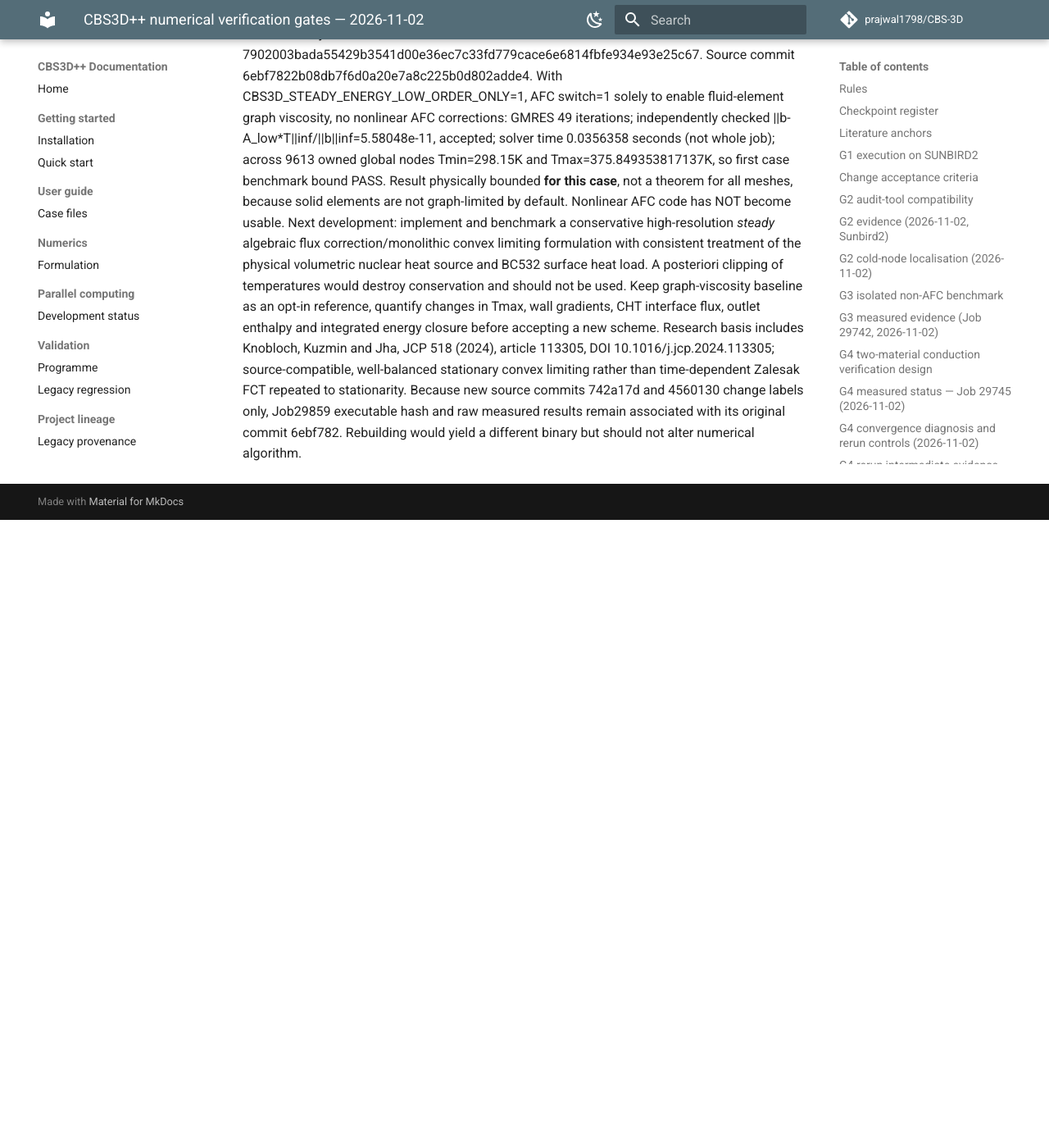
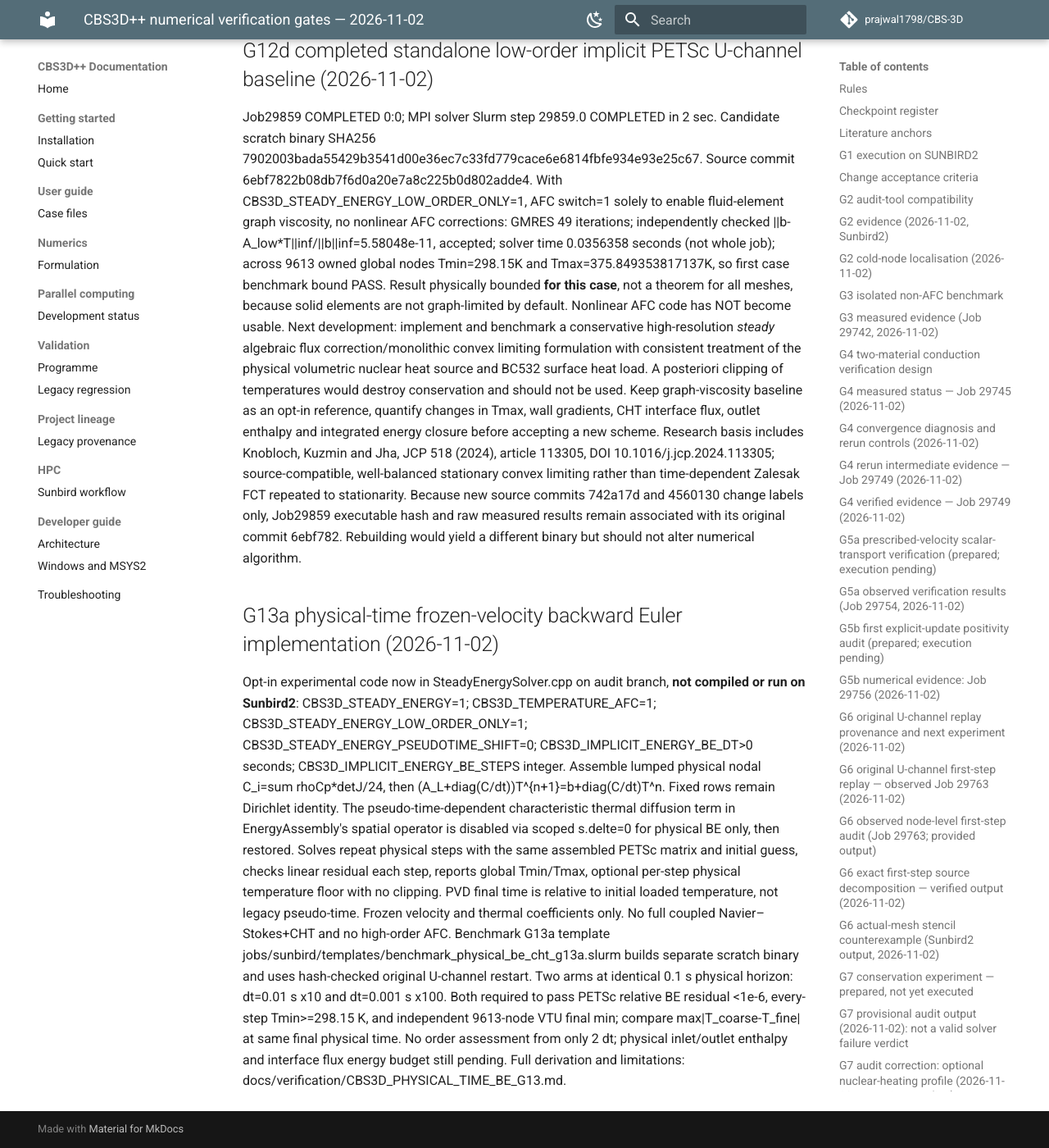
Before and after one commit to prajwal1798/CBS-3D, an MkDocs documentation site: the page built from docs/verification/CBS3D_NUMERICAL_VERIFICATION_GATES.md, in a window 1280 px wide and 1400 px high, scrolled down 25630 px. Shown: the whole window at 82% size. Built offline with MkDocs 1.6.1 and Material for MkDocs 9.7.7, drawn with Linux system fonts in a browser that asks for light colours; comment, search, counter and statistics services are not loaded; before the commit the page ends 26264 px from its top, so only the background shows below that; some of the changed text lies outside the part shown.

Commit message:
docs(gates): add G13a physical-time BE CHT research milestone, validation pending

```diff
--- a/docs/verification/CBS3D_NUMERICAL_VERIFICATION_GATES.md
+++ b/docs/verification/CBS3D_NUMERICAL_VERIFICATION_GATES.md
@@ -28,6 +28,7 @@
 | G10 | Grid convergence of quantities of interest | Tmax, interface flux, wall gradient and outlet enthalpy | Pending |
 | G11 | Additional stabilisation only if needed | Isolated failure, specific literature choice, accuracy + bounds verified | G11a one-step AFC PASS (Job29832) after single-call source correction: AFC call=1; Tmin OFF 298.051487K vs ON 298.15K; 94 cold nodes ->0; pressure/velocity unchanged; correction balance 3.23e-13. Long-run accuracy/conservation pending. |
 | G12 | Implicit acceleration only after verification | Same discrete result, lower runtime, robust nonlinear residual | G12d isolated stationary low-order PETSc baseline PASS (Job29859): 49 GMRES, 0.0356358 s, residual Linf 5.58048e-11, Tmin=298.15K and Tmax=375.849K over 9613 nodes. This is graph-viscosity low-order scheme, not high-order AFC; G12b/c nonlinear high-order attempts failed. Energy and high-order QoI accuracy not yet verified. |
+| G13 | Physical-time implicit CHT baseline (frozen velocity) | Correct lumped capacitance, consistent physical dt, temporal refinement, bounds and energy budget | New opt-in G13a physically timed BE implementation + 2-arm original U-channel benchmark prepared on audit branch. Compiles in scratch, no Sunbird execution yet. High-order AFC and flow coupling NOT implemented; full energy budget and high-order accuracy not verified. |
 
 ## Literature anchors
 
@@ -331,3 +332,7 @@
 With CBS3D_STEADY_ENERGY_LOW_ORDER_ONLY=1, AFC switch=1 solely to enable fluid-element graph viscosity, no nonlinear AFC corrections: GMRES 49 iterations; independently checked ||b-A_low*T||inf/||b||inf=5.58048e-11, accepted; solver time 0.0356358 seconds (not whole job); across 9613 owned global nodes Tmin=298.15K and Tmax=375.849353817137K, so first case benchmark bound PASS. Result physically bounded **for this case**, not a theorem for all meshes, because solid elements are not graph-limited by default. Nonlinear AFC code has NOT become usable.
 Next development: implement and benchmark a conservative high-resolution *steady* algebraic flux correction/monolithic convex limiting formulation with consistent treatment of the physical volumetric nuclear heat source and BC532 surface heat load. A posteriori clipping of temperatures would destroy conservation and should not be used. Keep graph-viscosity baseline as an opt-in reference, quantify changes in Tmax, wall gradients, CHT interface flux, outlet enthalpy and integrated energy closure before accepting a new scheme. Research basis includes Knobloch, Kuzmin and Jha, JCP 518 (2024), article 113305, DOI 10.1016/j.jcp.2024.113305; source-compatible, well-balanced stationary convex limiting rather than time-dependent Zalesak FCT repeated to stationarity.
 Because new source commits 742a17d and 4560130 change labels only, Job29859 executable hash and raw measured results remain associated with its original commit 6ebf782. Rebuilding would yield a different binary but should not alter numerical algorithm.
+
+## G13a physical-time frozen-velocity backward Euler implementation (2026-11-02)
+Opt-in experimental code now in SteadyEnergySolver.cpp on audit branch, **not compiled or run on Sunbird2**: CBS3D_STEADY_ENERGY=1; CBS3D_TEMPERATURE_AFC=1; CBS3D_STEADY_ENERGY_LOW_ORDER_ONLY=1; CBS3D_STEADY_ENERGY_PSEUDOTIME_SHIFT=0; CBS3D_IMPLICIT_ENERGY_BE_DT>0 seconds; CBS3D_IMPLICIT_ENERGY_BE_STEPS integer. Assemble lumped physical nodal C_i=sum rhoCp*detJ/24, then (A_L+diag(C/dt))T^{n+1}=b+diag(C/dt)T^n. Fixed rows remain Dirichlet identity. The pseudo-time-dependent characteristic thermal diffusion term in EnergyAssembly's spatial operator is disabled via scoped s.delte=0 for physical BE only, then restored. Solves repeat physical steps with the same assembled PETSc matrix and initial guess, checks linear residual each step, reports global Tmin/Tmax, optional per-step physical temperature floor with no clipping. PVD final time is relative to initial loaded temperature, not legacy pseudo-time. Frozen velocity and thermal coefficients only. No full coupled Navier–Stokes+CHT and no high-order AFC.
+Benchmark G13a template jobs/sunbird/templates/benchmark_physical_be_cht_g13a.slurm builds separate scratch binary and uses hash-checked original U-channel restart. Two arms at identical 0.1 s physical horizon: dt=0.01 s x10 and dt=0.001 s x100. Both required to pass PETSc relative BE residual <1e-6, every-step Tmin>=298.15 K, and independent 9613-node VTU final min; compare max|T_coarse-T_fine| at same final physical time. No order assessment from only 2 dt; physical inlet/outlet enthalpy and interface flux energy budget still pending. Full derivation and limitations: docs/verification/CBS3D_PHYSICAL_TIME_BE_G13.md.
```
